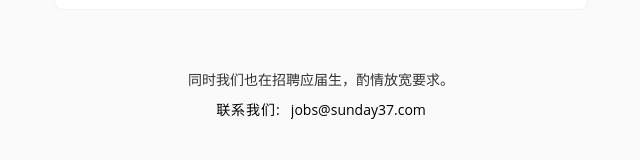
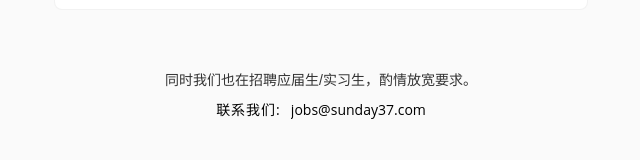
Before and after one commit to sundayfun/sunday.github.io, a plain HTML site: page index.html in a window 1280 px wide. Shown: the part 3916-4076 px from the top of the page, without its empty margins (319-959 px from the left). Drawn offline with nearby package versions, Linux system fonts and the light colour scheme; a script that the page names is missing.

Commit message:
add intern

```diff
--- a/index.html
+++ b/index.html
@@ -154,7 +154,7 @@
     </div>
     <div class="div-block-98"></div>
     <div class="div-block-94"></div>
-    <div class="text-block-102">同时我们也在招聘应届生，酌情放宽要求。</div>
+    <div class="text-block-102">同时我们也在招聘应届生/实习生，酌情放宽要求。</div>
     <div class="div-block-100">
       <div class="text-block-100">联系我们:</div>
       <a href="#" class="link-block-11 w-inline-block">
```
